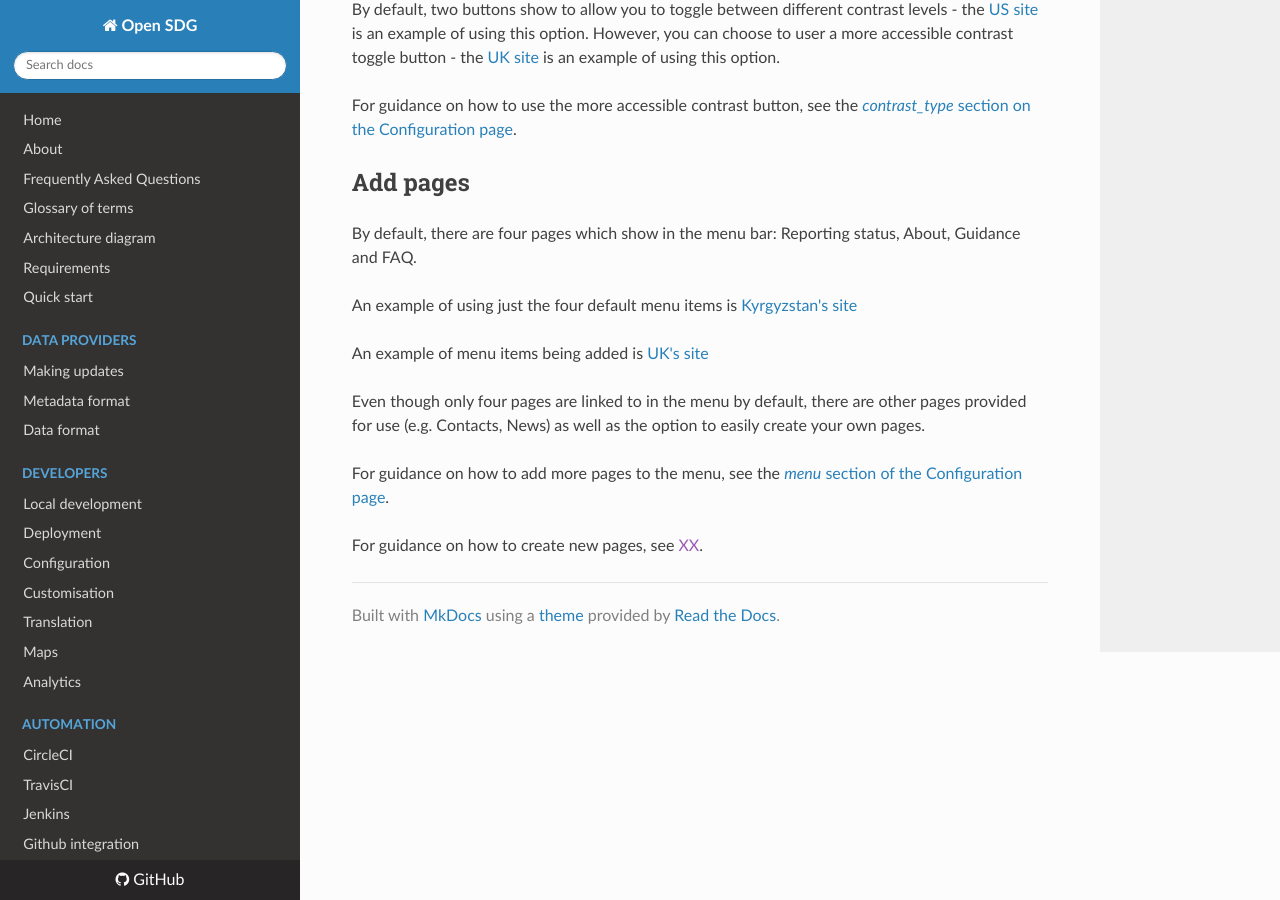
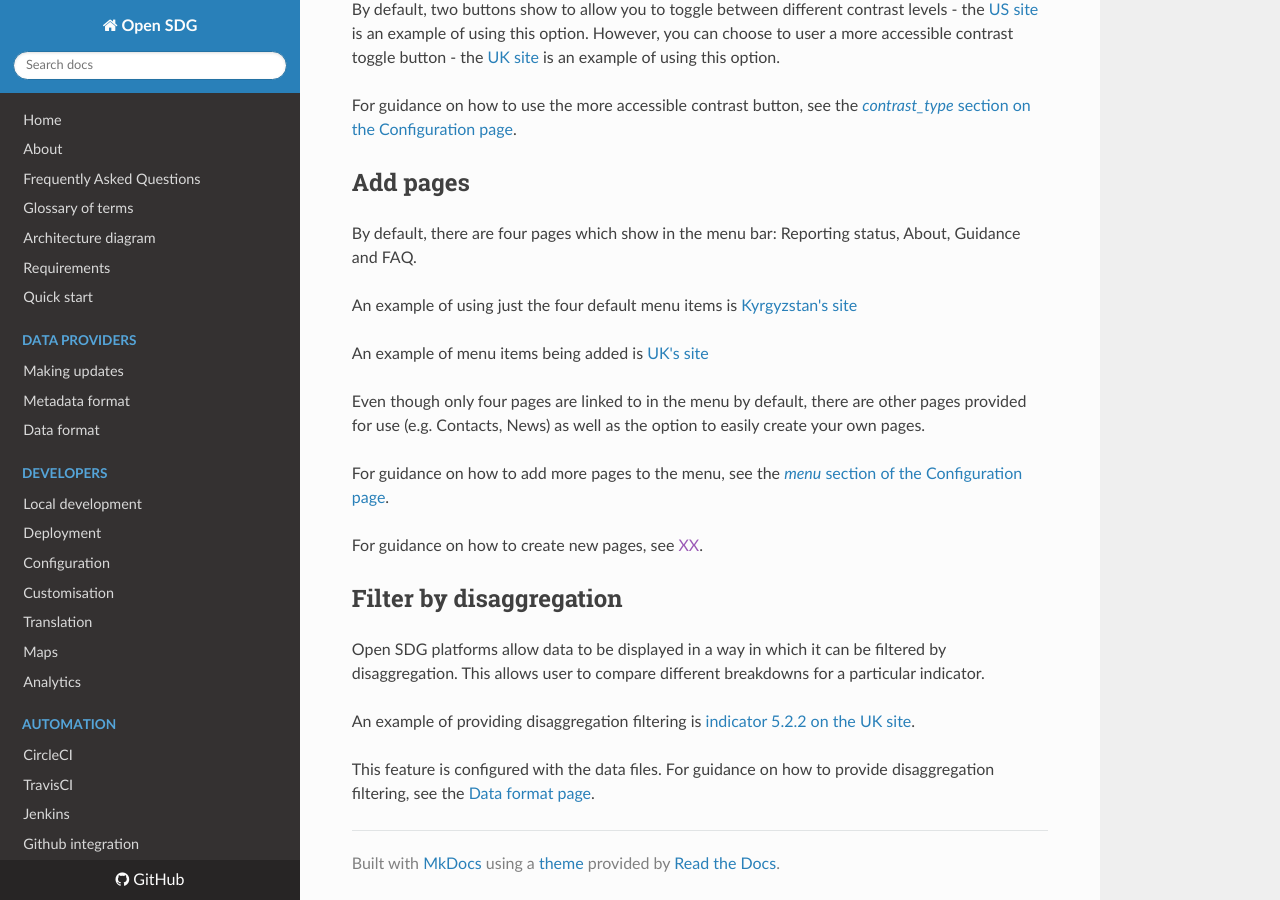
Before and after one commit to open-sdg/open-sdg, an MkDocs documentation site: the page built from docs/open-sdg-features.md, in a window 1280 px wide and 900 px high, scrolled down 1770 px. Built offline with MkDocs 1.6.1, drawn with Linux system fonts in a browser that asks for light colours; nearby versions of some CDN libraries; old or Windows-style settings are respelled for this version of MkDocs.

Commit message:
Added disaggregation filtering

```diff
--- a/docs/open-sdg-features.md
+++ b/docs/open-sdg-features.md
@@ -64,3 +64,10 @@ Even though only four pages are linked to in the menu by default, there are othe
 For guidance on how to add more pages to the menu, see the [*menu* section of the Configuration page](https://open-sdg.readthedocs.io/en/latest/configuration/#menu).
 
 For guidance on how to create new pages, see [XX]().
+
+## Filter by disaggregation
+Open SDG platforms allow data to be displayed in a way in which it can be filtered by disaggregation. This allows user to compare different breakdowns for a particular indicator.
+
+An example of providing disaggregation filtering is [indicator 5.2.2 on the UK site](https://sustainabledevelopment-uk.github.io/5-2-2/).
+
+This feature is configured with the data files. For guidance on how to provide disaggregation filtering, see the [Data format page](https://open-sdg.readthedocs.io/en/latest/data-format/).
```
